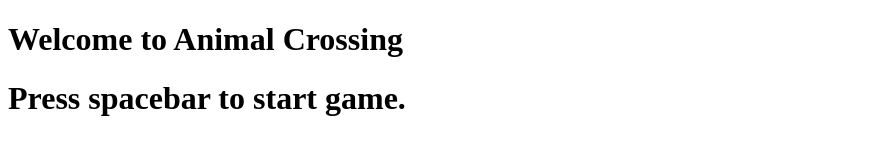
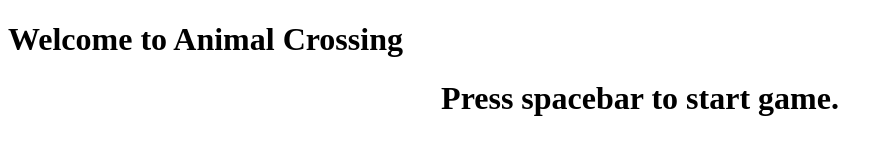
Before and after one commit to dragonkittyrawr/Hangman-Game, a plain HTML site: page index.html in a window 1280 px wide. Shown: the whole page, without its empty margins (0-893 px from the left). Drawn offline with Linux system fonts and the light colour scheme; a small style sheet from the web is missing.

Commit message:
Animal Crossing theme applied.

```diff
--- a/assets/css/style.css
+++ b/assets/css/style.css
@@ -1,3 +1,6 @@
-.spaceStyle {
-	font-size: 90%;
+#wrapper #featured #featured-content header.featured-titles {
+  background-size: contain;
+  margin: 0 auto;
+  height: auto!important;
+  text-align: center;
 }
--- a/index.html
+++ b/index.html
@@ -18,9 +18,9 @@
             </header>
             <div id="featured">
                 <div class="featured-top-border"></div>
-                <div class="featured-content">
+                <div id="featured-content">
                     <header class="featured-titles">
-                        <h1 class="spaceStart"><div id="game">Press spacebar to start game.</div></h1>
+                        <h1><div id="game">Press spacebar to start game.</div></h1>
                         <h1><div id="guessedLetters"></div></h1>
                         <h1><div id="wordSpace"</h1>
                     </header>
```
Also changed, not shown: assets/javascript/game.js (+1 -1 lines).
